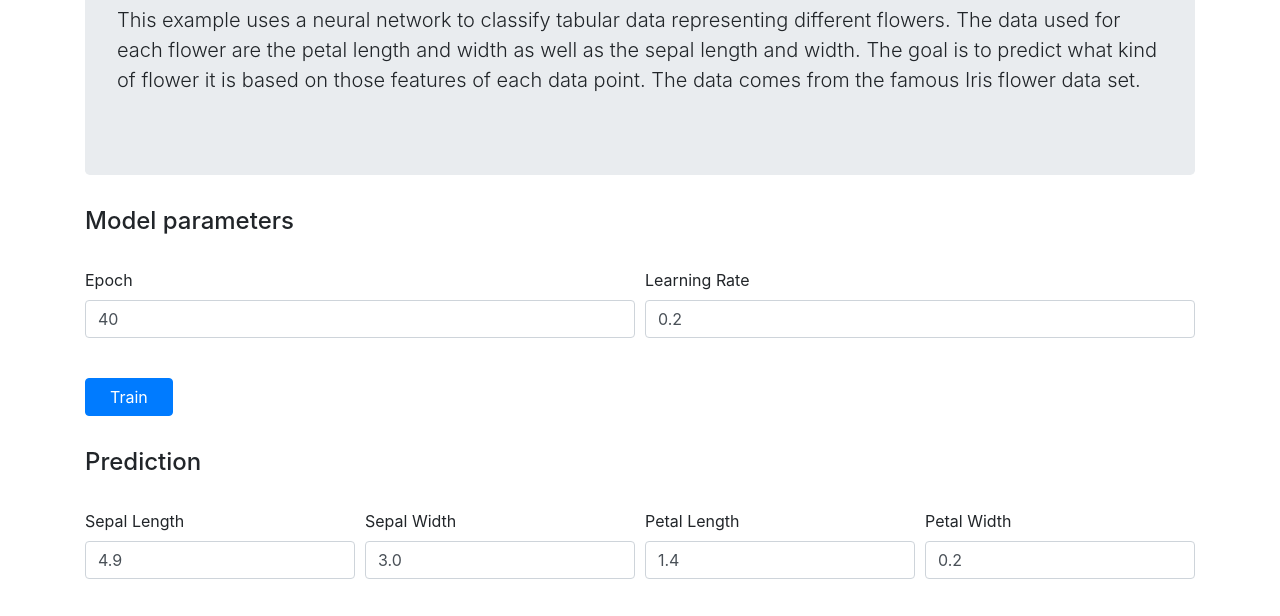
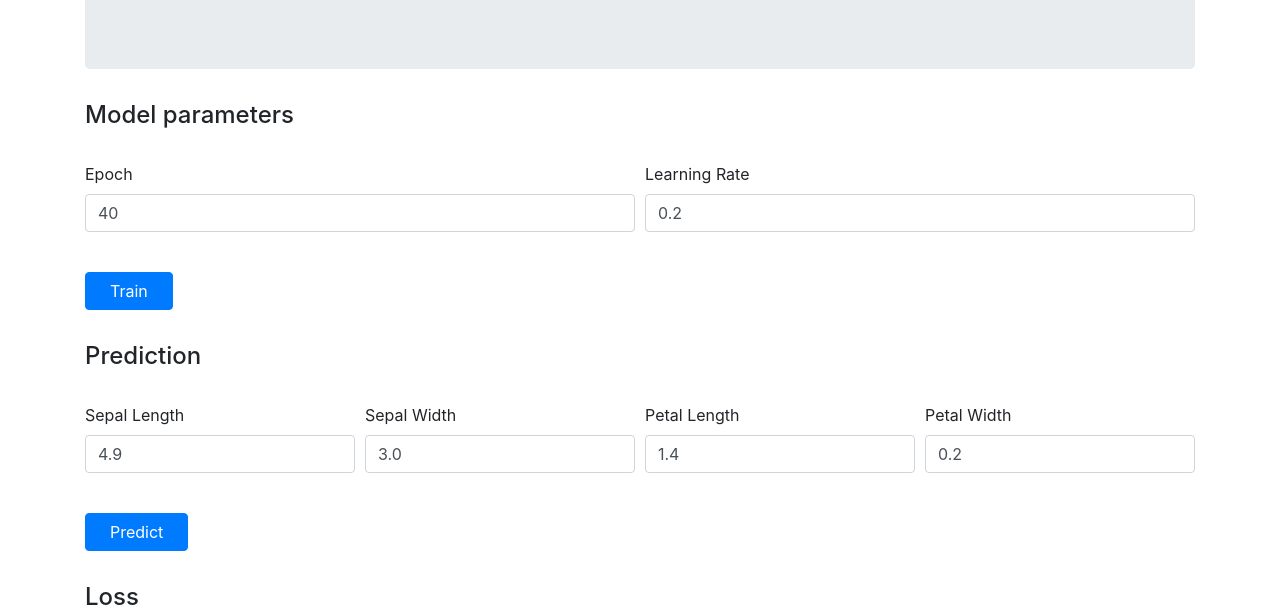
Before and after one commit to ashinzekene/tf-iris, a website with bundled scripts: page iris/index.html in a window 1280 px wide. Shown: the part 158-774 px from the top of the page. Built offline with nearby package versions, Linux system fonts and the light colour scheme.

Commit message:
remove hero, bloatware

```diff
--- a/iris/index.html
+++ b/iris/index.html
@@ -10,12 +10,6 @@
   <div class="container my-4">
     <div class="jumbotron">
       <h1 class="display-4">Iris Dataset Demo</h1>
-      <p class="lead">
-          This example uses a neural network to classify tabular data representing different flowers.
-          The data used for each flower are the petal length and width as well as the sepal
-          length and width. The goal is to predict what kind of flower it is based on those features of
-          each data point. The data comes from the famous Iris flower data set.
-      </p>
     </div>
 
     <section class="dashboard my-4">
```
